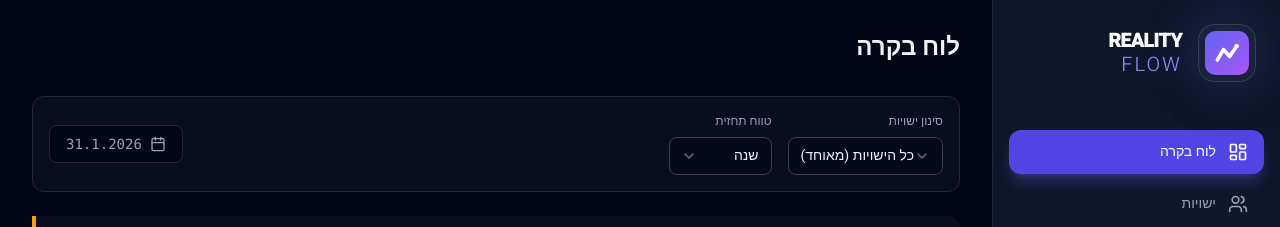
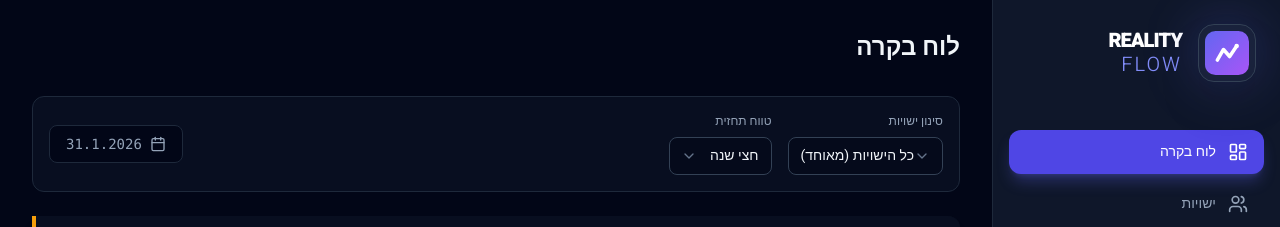
Before and after one commit to kellerman1-design/Reality-Flow, a React (Vite) app: page / in a window 1280 px wide. Shown: the top 227 px of the page. Built offline with nearby package versions, Linux system fonts and the light colour scheme.

Commit message:
fix: Remove unused useRef in Dashboard
The `scrollContainerRef` and its associated `useEffect` hook were no longer needed for scrolling functionality in the `CashFlowMatrix` component. This commit removes the unused reference to simplify the code.

```diff
--- a/components/Screens/Dashboard.tsx
+++ b/components/Screens/Dashboard.tsx
@@ -1,5 +1,5 @@
 
-import React, { useMemo, useState, useEffect, useRef } from 'react';
+import React, { useMemo, useState, useEffect } from 'react';
 import { AreaChart, Area, LineChart, Line, XAxis, YAxis, CartesianGrid, Tooltip, ResponsiveContainer, Legend, ComposedChart, ReferenceLine } from 'recharts';
 import { Card, KPICard, Modal, MultiSelect, Select } from '../UI/SharedComponents';
 import { DailySimulationResult, Entity, Account, Task, Loan, Lease, Guarantee, Transaction, GlobalSettings } from '../../types';
@@ -75,7 +75,6 @@ const getConsolidatedWeight = (id: string, entities: Entity[]): number => {
 const CashFlowMatrix: React.FC<CashFlowMatrixProps> = ({ data, entities, accounts, weightedMap, selectedEntityIds, vatRate }) => {
     const [viewMode, setViewMode] = useState<ViewMode>('monthly');
     const [drillDownData, setDrillDownData] = useState<DrillDownState | null>(null);
-    const scrollContainerRef = useRef<HTMLDivElement>(null);
 
     useEffect(() => {
         const handleKeyDown = (e: KeyboardEvent) => {
@@ -197,12 +196,6 @@ const CashFlowMatrix: React.FC<CashFlowMatrixProps> = ({ data, entities, account
     }, [data, viewMode, weightedMap, accounts, entities]);
 
     const displayData = aggregatedData;
-
-    useEffect(() => {
-        if (scrollContainerRef.current) {
-            scrollContainerRef.current.scrollLeft = scrollContainerRef.current.scrollWidth;
-        }
-    }, [displayData]);
 
     const handleBalanceDrillDown = (periodKey: string, dateInGroup: string, isClosing: boolean = false) => {
         const dayResult = data.find(d => d.date === dateInGroup);
@@ -415,7 +408,6 @@ const CashFlowMatrix: React.FC<CashFlowMatrixProps> = ({ data, entities, account
                 </div>
                 {/* To show scrollbar on the right in RTL: Use dir="ltr" on container and dir="rtl" on table */}
                 <div
-                    ref={scrollContainerRef}
                     className="overflow-auto w-full max-h-[600px] custom-scrollbar"
                     dir="ltr"
                     style={{ scrollbarGutter: 'stable' }}
@@ -648,7 +640,7 @@ const CashFlowMatrix: React.FC<CashFlowMatrixProps> = ({ data, entities, account
 };
 
 export const Dashboard: React.FC<DashboardProps> = ({ simulationResults, entities, accounts, tasks, loans, leases, guarantees, settings, selectedEntityIds, setSelectedEntityIds }) => {
-    const [chartRange, setChartRange] = useState<number>(365);
+    const [chartRange, setChartRange] = useState<number>(180);
     const [alertFilter, setAlertFilter] = useState<AlertCategory>('all');
     const [isSyncingTeams, setIsSyncingTeams] = useState(false);
 
```
